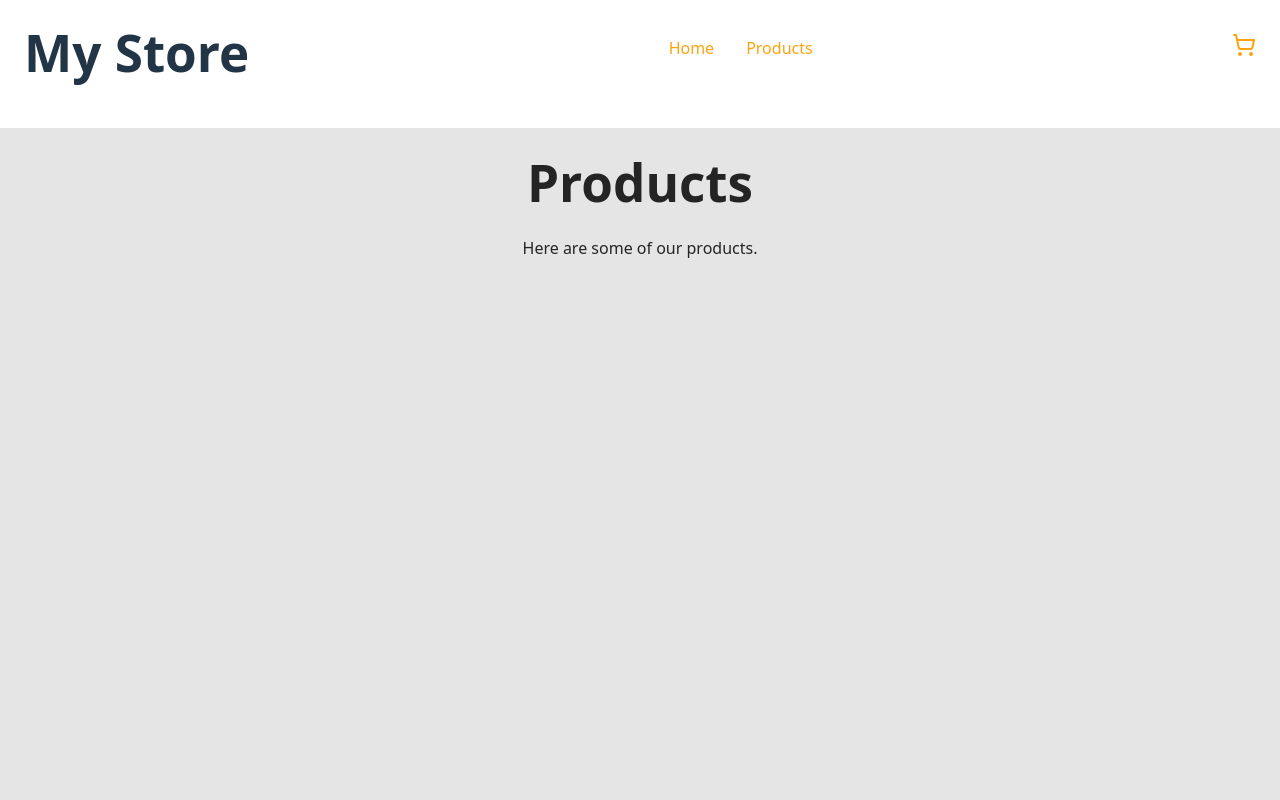
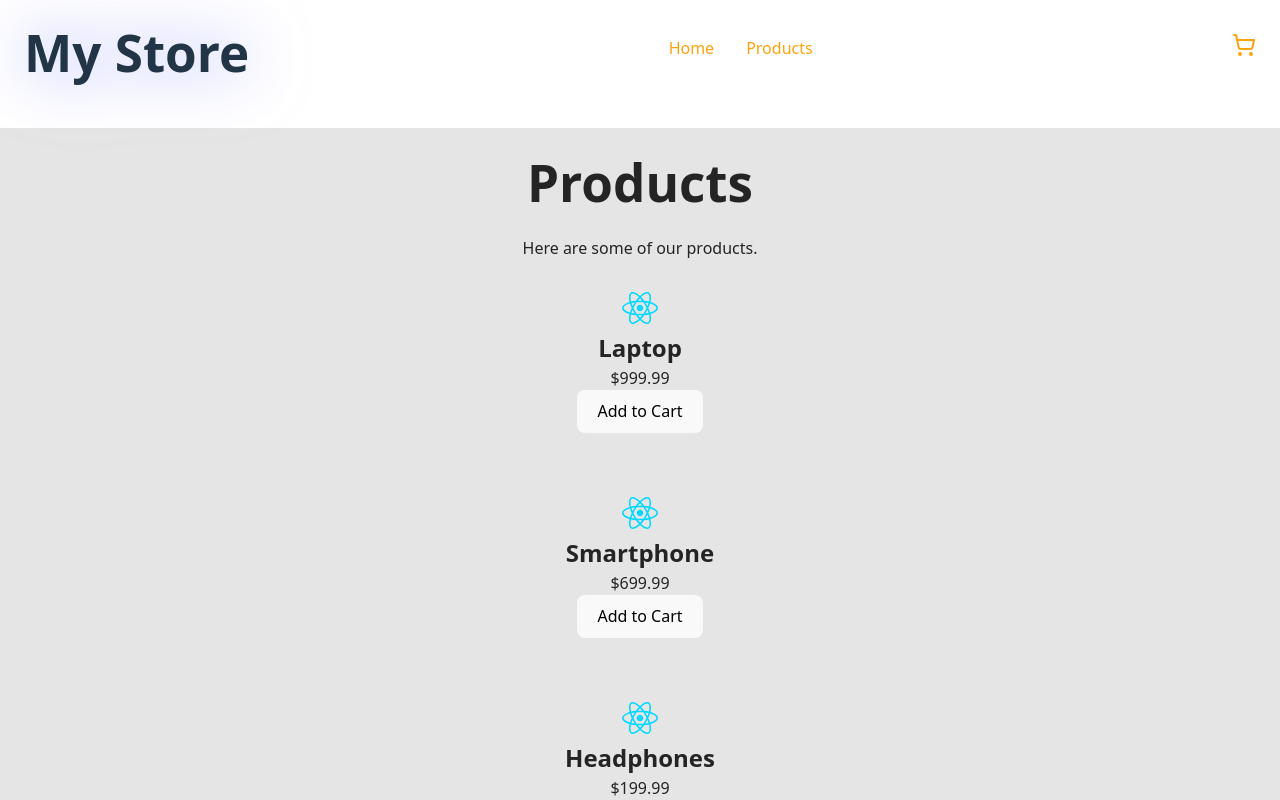
Before and after one commit to jbhumph/cart, a React (Vite) app: page /products in a window 1280 px wide. Shown: the top 800 px of the page. Built offline with nearby package versions, Linux system fonts and the light colour scheme.

Commit message:
Added initial cards

```diff
--- /dev/null
+++ b/src/components/card/Card.jsx
@@ -0,0 +1,13 @@
+import picture from '../../assets/react.svg';
+
+function Card({ product }) {
+    return (
+        <div className="card">
+        <img src={picture} alt={product.name} />
+        <h2>{product.name}</h2>
+        <p>${product.price.toFixed(2)}</p>
+        <button>Add to Cart</button>
+        </div>
+    );
+}
+export default Card;
--- a/src/pages/Products.jsx
+++ b/src/pages/Products.jsx
@@ -1,8 +1,23 @@
+import { useState, useEffect } from 'react';
+import Card from '../components/card/Card.jsx';
+
 function Products() {
+  const [products, setProducts] = useState([
+    { id: 1, name: 'Laptop', price: 999.99, image: '/api/placeholder/200/150' },
+    { id: 2, name: 'Smartphone', price: 699.99, image: '/api/placeholder/200/150' },
+    { id: 3, name: 'Headphones', price: 199.99, image: '/api/placeholder/200/150' },
+    { id: 4, name: 'Tablet', price: 499.99, image: '/api/placeholder/200/150' }
+  ]);
+
   return (
     <div className="page">
       <h1>Products</h1>
       <p>Here are some of our products.</p>
+      <div className="product-grid">
+        {products.map(product => (
+          <Card key={product.id} product={product} />
+        ))}
+      </div>
     </div>
   );
 }
```
Also changed, not shown: src/context/CartContext.jsx (+12 -0 lines), src/components/card/card.css (added).
